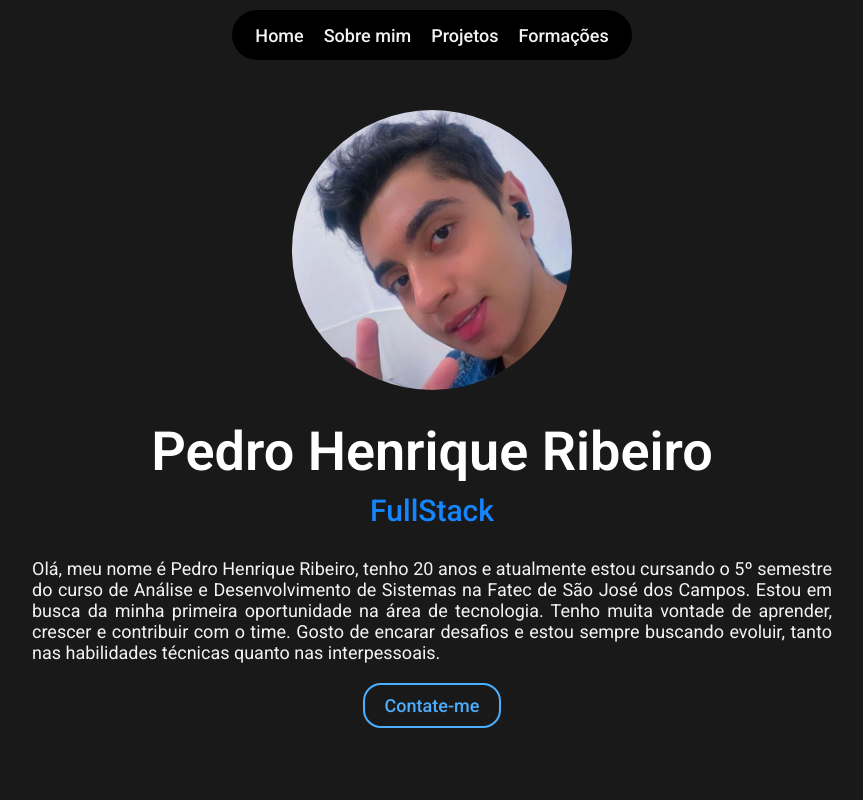
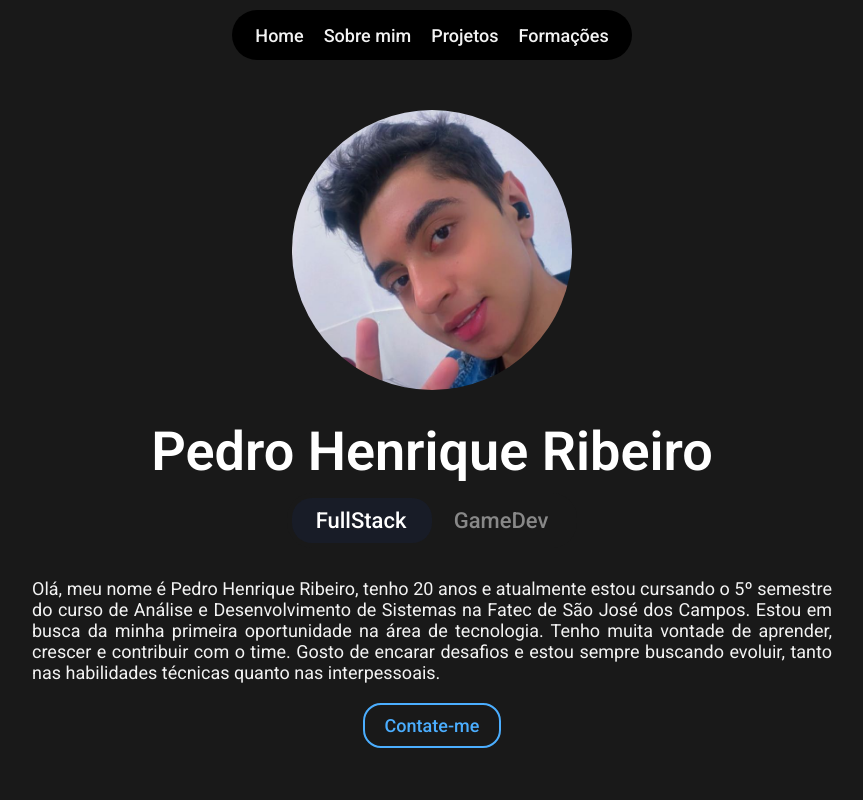
Before and after one commit to pedrohenribeiro/Portfolio-Profissional, a React (Vite) app in the folder portfolio-profissional/: page / in a window 1280 px wide. Shown: the top 800 px of the page, without its empty margins (208-1071 px from the left). Built offline with nearby package versions, Linux system fonts and the light colour scheme.

Commit message:
feat: toggle area button

```diff
--- a/portfolio-profissional/src/pages/home/Home.module.css
+++ b/portfolio-profissional/src/pages/home/Home.module.css
@@ -43,12 +43,52 @@ h1,h2,h3,p,span,button {
   text-align: center;
 }
 
-.area {
-  color: var(--azul);
-  font-size: 30px;
-  font-weight: 500;
+
+
+.toggleContainer {
+  display: flex;
+  position: relative;
+  align-items: center;
+  background-color: var(--secundaria);
+  border-radius: 25px;
+  padding: 5px;
   margin-top: 10px;
   margin-bottom: 20px;
+  cursor: pointer;
+  border: 1px solid var(--cinza);
+  width: 280px;
+  justify-content: space-around;
+}
+
+.togglePill {
+  position: absolute;
+  top: 5px;
+  left: 5px;
+  width: calc(50% - 5px);
+  height: calc(100% - 10px);
+  background-color: var(--principal);
+  border-radius: 20px;
+  transition: all 0.3s ease-in-out;
+}
+
+.togglePill.activeGameDev {
+  left: 50%;
+  background-color: #FF6600;
+}
+
+.toggleOption {
+  font-size: 22px;
+  font-weight: 500;
+  color: #888;
+  padding: 10px 20px;
+  z-index: 1;
+  transition: color 0.3s ease-in-out;
+  flex-grow: 1;
+  text-align: center;
+}
+
+.toggleOption.activeText {
+  color: white;
 }
 
 .texto {
--- a/portfolio-profissional/src/pages/home/Home.tsx
+++ b/portfolio-profissional/src/pages/home/Home.tsx
@@ -7,8 +7,20 @@ import recibifyImg from '../../assets/images/recibify.png';
 import githubWhite from '../../assets/images/github.svg';
 import Projetos from '../../components/home/Projetos';
 import CardHabilidade from '../../components/home/CardHabilidade';
+import { useEffect, useState } from 'react';
 
 function Home() {
+  const [activeView, setActiveView] = useState('fullstack'); // 'fullstack' ou 'gamedev'
+
+  const isFullStack = activeView === 'fullstack';
+
+    useEffect(() => {
+    if (activeView === 'gamedev') {
+      document.body.classList.add('gamedev-theme');
+    } else {
+      document.body.classList.remove('gamedev-theme');
+    }
+  }, [activeView]);
 
   return (
     <div className={styles.page}>
@@ -22,7 +34,23 @@ function Home() {
         />
 
         <h1 className={styles.nome}>Pedro Henrique Ribeiro</h1>
-        <h2 className={styles.area}>FullStack</h2>
+
+        <div className={styles.toggleContainer}>
+          <div className={`${styles.togglePill} ${!isFullStack ? styles.activeGameDev : ''}`}></div>
+          <span
+            className={`${styles.toggleOption} ${isFullStack ? styles.activeText : ''}`}
+            onClick={() => setActiveView('fullstack')}
+          >
+            FullStack
+          </span>
+          <span
+            className={`${styles.toggleOption} ${!isFullStack ? styles.activeText : ''}`}
+            onClick={() => setActiveView('gamedev')}
+          >
+            GameDev
+          </span>
+        </div>
+
         <p className={styles.texto}>
           Olá, meu nome é Pedro Henrique Ribeiro, tenho 20 anos e atualmente estou cursando o 5º semestre do curso de Análise e Desenvolvimento de Sistemas na Fatec de São José dos Campos.
           Estou em busca da minha primeira oportunidade na área de tecnologia. Tenho muita vontade de aprender, crescer e contribuir com o time. Gosto de encarar desafios e estou sempre buscando evoluir, tanto nas habilidades técnicas quanto nas interpessoais.
@@ -149,23 +177,6 @@ function Home() {
 
         </div>
       </div>
-{/*     <div className={styles.habilidades}>
-          <div className={styles.habilidade}>HTML</div>
-          <div className={styles.habilidade}>CSS</div>
-          <div className={styles.habilidade}>JavaScript</div>
-          <div className={styles.habilidade}>TypeScript</div>
-          <div className={styles.habilidade}>React</div>
-          <div className={styles.habilidade}>React Native</div>
-          <div className={styles.habilidade}>Node.js</div>
-          <div className={styles.habilidade}>Express.js</div>
-          <div className={styles.habilidade}>MongoDB</div>
-          <div className={styles.habilidade}>MySQL</div>
-          <div className={styles.habilidade}>GitHub</div>
-          <div className={styles.habilidade}>Azure</div>
-          <div className={styles.habilidade}>AWS</div>
-          <div className={styles.habilidade}>Google Cloud Platform</div>
-          <div className={styles.habilidade}>Godot</div>
-        </div> */}
 
       <div className={styles.containerProjetos} id='projetos'>
         <h1 className={styles.titulo} id={styles.meusProjetos}>
```
